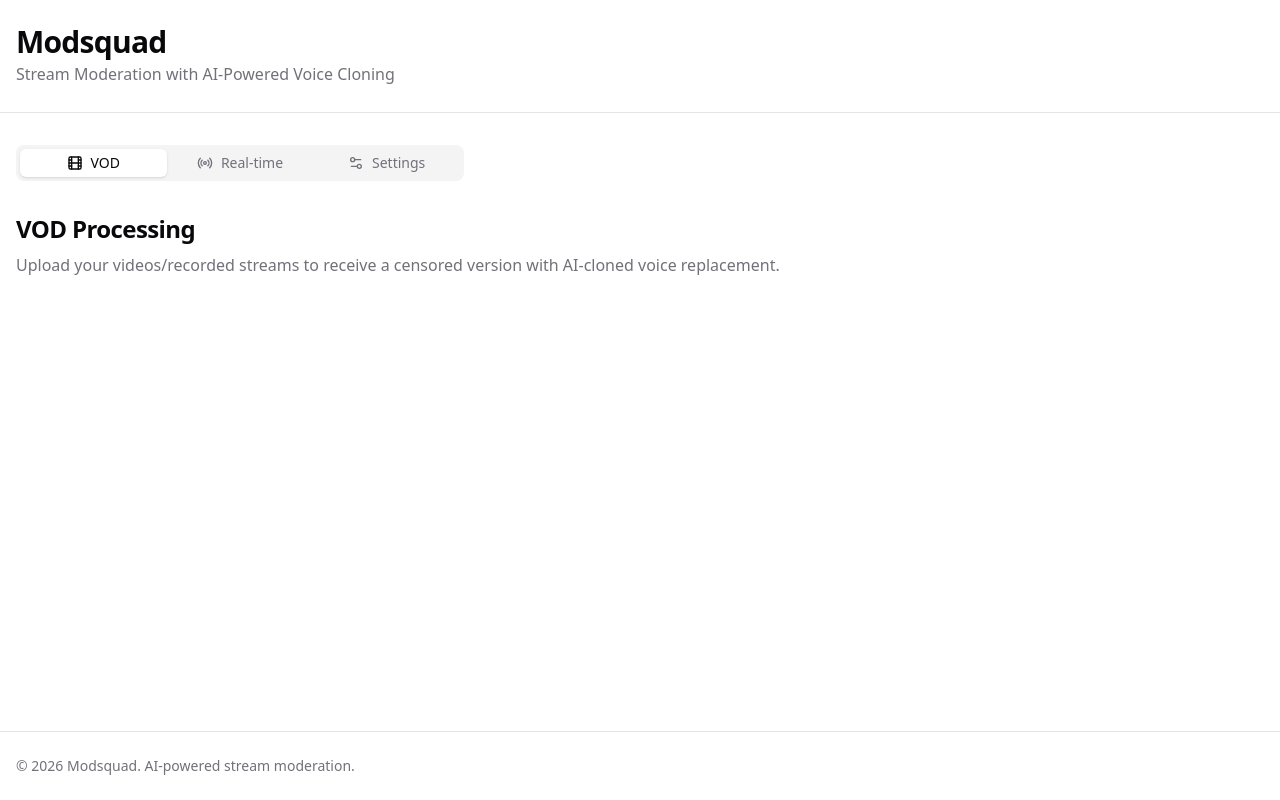
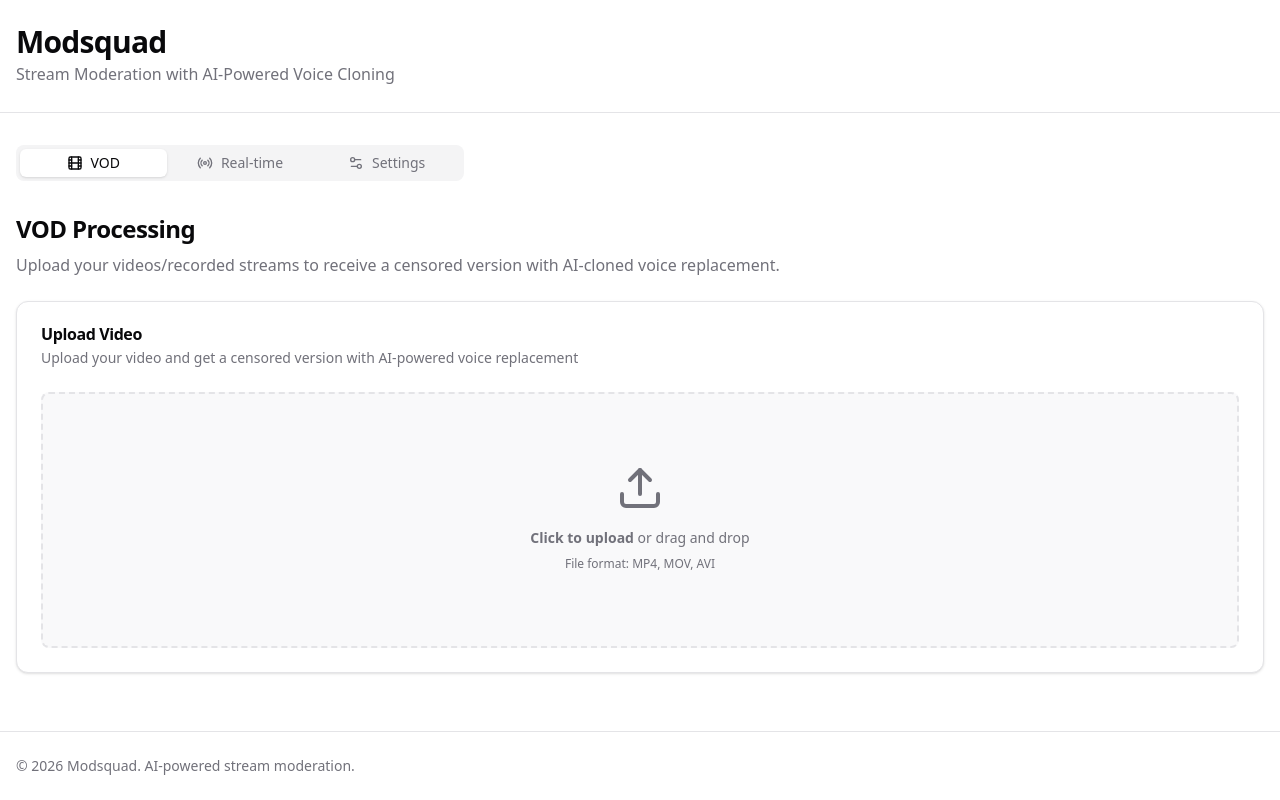
Before and after one commit to kumathy/Modsquad, a React (Vite) app: page / in a window 1280 px wide. Built offline with nearby package versions, Linux system fonts and the light colour scheme.

Commit message:
Add VideoProcessor.jsx

```diff
--- a/src/App.jsx
+++ b/src/App.jsx
@@ -3,6 +3,9 @@ import { useState } from "react";
 import { Tabs, TabsContent, TabsList, TabsTrigger } from "@/components/ui/tabs";
 import { Button } from "@/components/ui/button";
 import { Card } from "@/components/ui/card";
+
+import VideoProcessor from "@/components/VideoProcessor";
+
 import { Film, Radio, Settings2 } from "lucide-react";
 
 export default function App() {
@@ -38,7 +41,7 @@ export default function App() {
 
           <div className="mt-8">
             <TabsContent value="vod">
-              <div>
+              <div className="mb-6">
                 <h2 className="text-2xl font-semibold tracking-tight mb-2">
                   VOD Processing
                 </h2>
@@ -47,6 +50,7 @@ export default function App() {
                   version with AI-cloned voice replacement.
                 </p>
               </div>
+              <VideoProcessor />
             </TabsContent>
 
             <TabsContent value="real-time">
--- /dev/null
+++ b/src/components/VideoProcessor.jsx
@@ -0,0 +1,53 @@
+import { useState } from "react";
+
+import {
+  Card,
+  CardContent,
+  CardDescription,
+  CardHeader,
+  CardTitle,
+} from "@/components/ui/card";
+import { Button } from "@/components/ui/button";
+
+import { Upload } from "lucide-react";
+
+export default function VideoProcessor() {
+  return (
+    <div className="space-y-6">
+      <Card>
+        <CardHeader>
+          <CardTitle>Upload Video</CardTitle>
+          <CardDescription>
+            Upload your video and get a censored version with AI-powered voice
+            replacement
+          </CardDescription>
+        </CardHeader>
+        <CardContent className="space-y-4">
+          <div className="flex items-center justify-center w-full">
+            <label
+              htmlFor="video-upload"
+              className="flex flex-col items-center justify-center w-full h-64 border-2 border-dashed rounded-lg cursor-pointer bg-muted/50 hover:bg-muted/80 transition-colors"
+            >
+              <div className="flex flex-col items-center justify-center pt-5 pb-6">
+                <Upload className="w-12 h-12 mb-4 text-muted-foreground" />
+                <p className="mb-2 text-sm text-muted-foreground">
+                  <span className="font-semibold">Click to upload</span> or drag
+                  and drop
+                </p>
+                <p className="text-xs text-muted-foreground">
+                  File format: MP4, MOV, AVI
+                </p>
+              </div>
+              <input
+                id="video-upload"
+                type="file"
+                className="hidden"
+                accept="video/*"
+              />
+            </label>
+          </div>
+        </CardContent>
+      </Card>
+    </div>
+  );
+}
```
